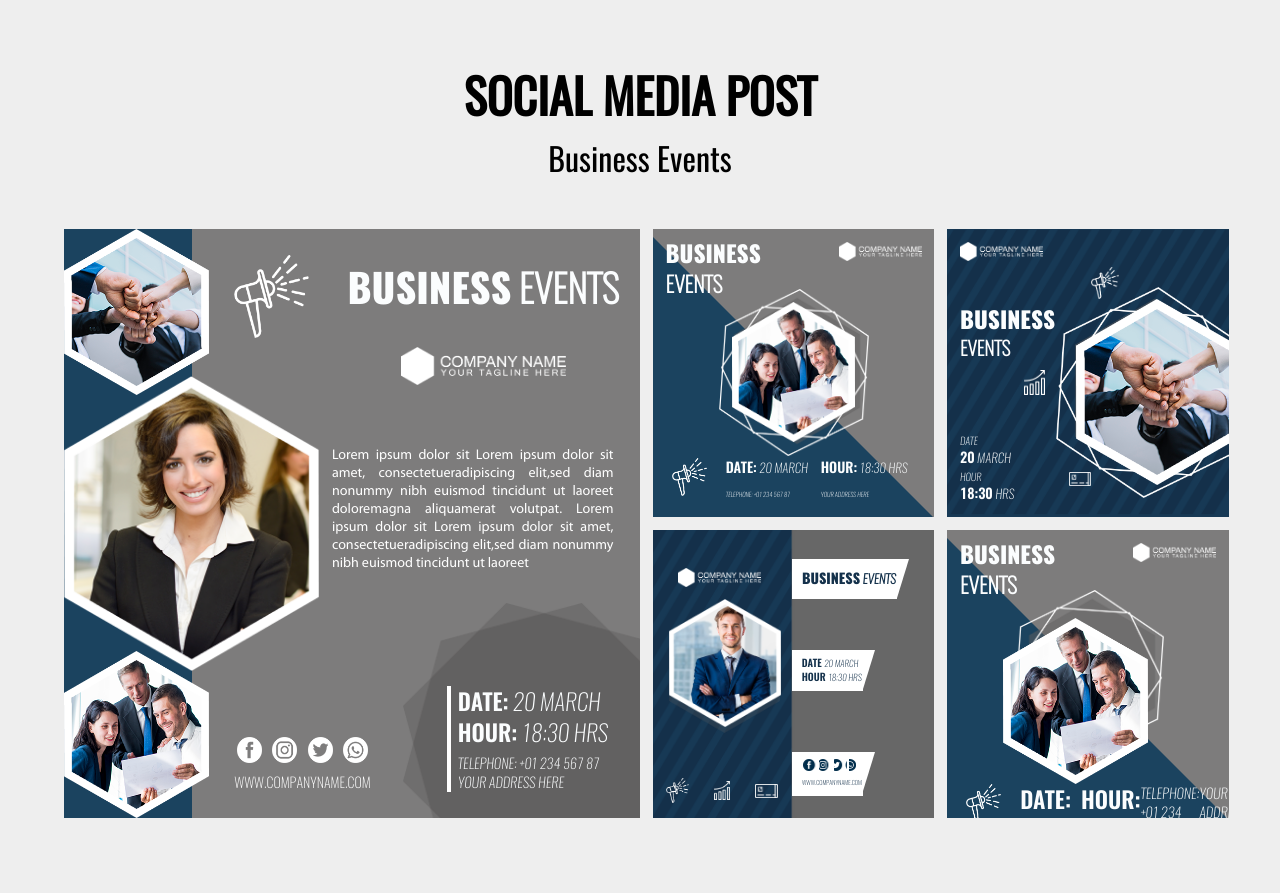
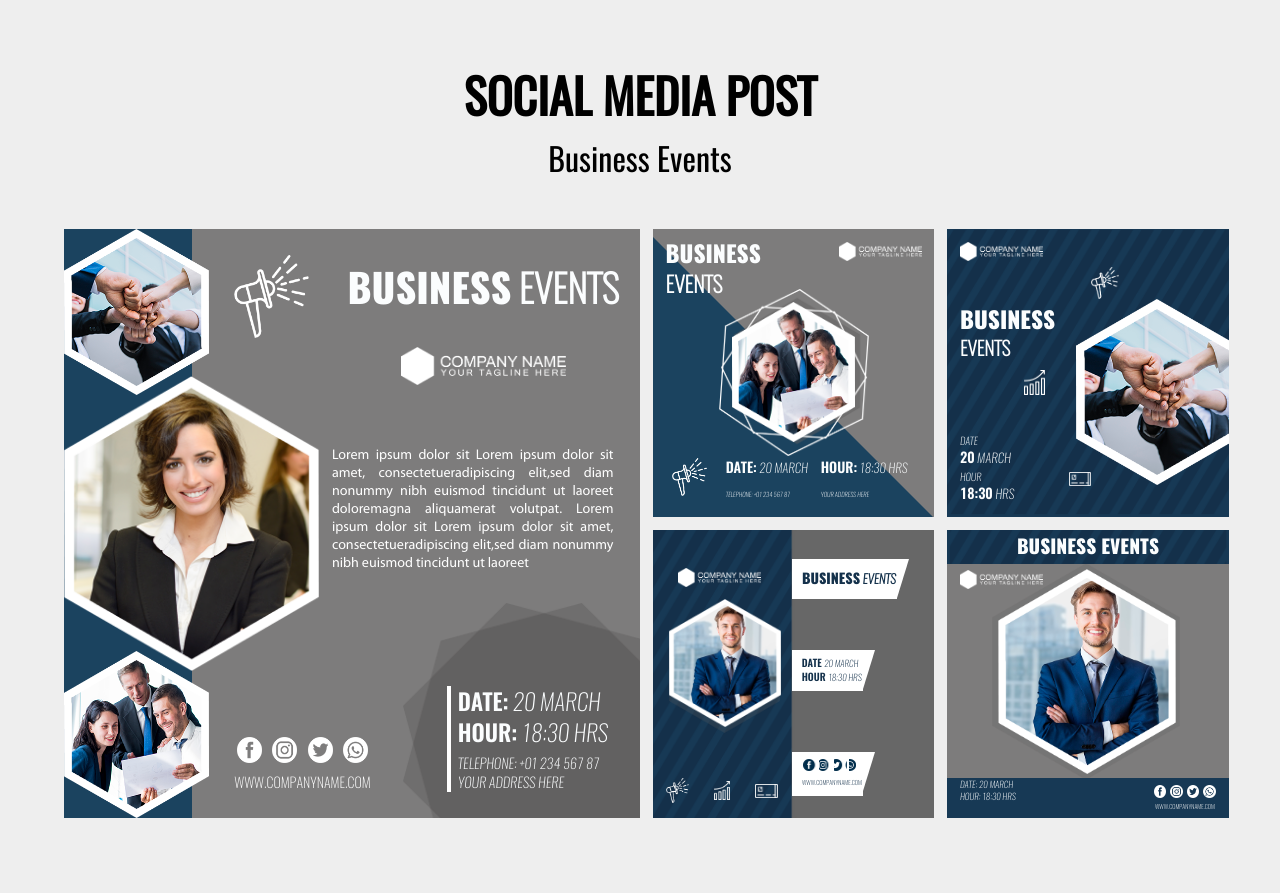
Before and after one commit to shepelenkosasha/test5, a plain HTML site: page index.html in a window 1280 px wide. Drawn offline with Linux system fonts and the light colour scheme.

Commit message:
add block5

```diff
--- a/css/block2.css
+++ b/css/block2.css
@@ -1,3 +1,7 @@
+.block-2 {
+    z-index: -3;
+}
+
 .triangle {
     position: absolute;
     bottom: 0;
--- a/css/block3.css
+++ b/css/block3.css
@@ -1,4 +1,5 @@
 .block-3 {
+    margin-bottom: 0;
     background: no-repeat 50%/cover url(../img/components/bg-blue.png);
 }
 
--- a/css/block4.css
+++ b/css/block4.css
@@ -1,4 +1,5 @@
 .block-4 {
+    z-index: -2;
     background: no-repeat -1vw/56% url(../img/components/bg-block4.png), right/50% #676767;
 }
 
--- /dev/null
+++ b/css/block5.css
@@ -0,0 +1,81 @@
+.block-5 {
+    z-index: -3;
+    margin-bottom: 0;
+}
+
+.wrap5-top {
+    text-align: center;
+    background: url(../img/components/bg-blue.png) 50%/cover no-repeat;
+}
+
+.block5-title {
+    margin: 0;
+    margin-top: -1.4vw;
+}
+
+.block5-title-bold {
+    margin: 0;
+    font-size: 1.5vw;
+}
+
+.block5-title {
+    position: relative;
+}
+
+.wrap5-center {
+    position: relative;
+}
+
+.block5-companyLogo {
+    height: 1.5vw;
+    margin-left: 1vw;
+    margin-bottom: 14.4vw;
+}
+
+.block5-shape {
+    height: 17vw;
+    top: -0.1vw;
+    left: 3.5vw;
+    z-index: -1;
+}
+
+.block5-img-man {
+    height: 16vw;
+    margin-top: 0.4vw;
+    margin-left: -3.8vw;
+}
+
+.wrap5-bottom {
+    display: flex;
+    justify-content: space-between;
+    background-color: #173955;
+}
+
+.block5-bottom-dateBlock {
+    margin-left: 1vw;
+    margin-bottom: 0.5vw;
+}
+
+.date-block5-date,
+.date-block5-hour {
+    font-size: 0.7vw;
+    margin-bottom: 0;
+}
+
+.block5-social-block {
+    margin: 0;
+    margin-right: 1vw;
+    padding-top: 0.5vw;
+    padding-bottom: 0.8vw;
+}
+
+.block5-link {
+    height: 1vw;
+    margin-right: 0;
+    margin-bottom: 0;
+}
+
+.block5-link-company {
+    display: block;
+    font-size: 0.485vw;
+}
--- a/css/style.css
+++ b/css/style.css
@@ -99,7 +99,6 @@ main {
     margin: 0 auto;
     background-color: #7d7c7c;
     position: relative;
-    z-index: -3;
     overflow: hidden;
     margin-right: 1vw;
     width: 22vw;
--- a/index.html
+++ b/index.html
@@ -9,6 +9,7 @@
     <link rel="stylesheet" href="./css/block2.css">
     <link rel="stylesheet" href="./css/block3.css">
     <link rel="stylesheet" href="./css/block4.css">
+    <link rel="stylesheet" href="./css/block5.css">
     <title>Document</title>
 </head>
 <body>
@@ -68,7 +69,7 @@
                 </div>
                 <div class="wrapperBlock2">
                     <div class="wrapperBlock2-top">
-                        <div class="block-small">
+                        <div class="block-small block-2">
                             <div class="triangle"></div>
                             <div class="wrap2-top">
                                 <h2 class="title-post block2-title"><span class="title-post-bold block2-title-bold">BUSINESS</span><br/> EVENTS</h2>
@@ -145,25 +146,28 @@
                                 </div>
                             </div>
                         </div>
-                        <div class="block-small">
-                            <div class="triangle"></div>
-                            <div class="wrap2-top">
-                                <h2 class="title-post block2-title"><span class="title-post-bold block2-title-bold">BUSINESS</span><br/> EVENTS</h2>
-                                <img class="companyLogo block2-companyLogo" src="img/components/companyLogo.png" alt="">
+                        <div class="block-small block-5">
+                            <div class="wrap5-top">
+                                <h2 class="title-post block5-title"><span class="title-post-bold block5-title-bold">BUSINESS EVENTS</span></h2>
                             </div>
-                            <div class="wrap2-center">
-                                <img class="poly-img" src="img/components/poly-img.png" alt="">
-                                <img src="img/components/img-people.png" alt="" class="img-people">
+                            <div class="wrap5-center">
+                                <img class="companyLogo block5-companyLogo" src="img/components/companyLogo.png" alt="">
+                                <img class="shape block5-shape" src="img/components/Shape.png" alt="">
+                                <img class="img-man block5-img-man" src="img/components/img-man.png" alt="">
                             </div>
-                            <div class="wrap2-bottom">
-                                <img class="shout block2-shout" src="img/components/shout.png" alt="">
-                                <div class="date-block2">
-                                    <div class="date"><span class="date-bold">DATE:</span> 20 MARCH</div>
-                                    <div class="hour"><span class="date-bold">HOUR:</span> 18:30 HRS</div>
+                            <div class="wrap5-bottom">
+                                <div class="block5-bottom-dateBlock">
+                                    <div class="date date-block5-date">DATE: 20 MARCH</div>
+                                    <div class="hour date-block5-hour">HOUR: 18:30 HRS</div>
                                 </div>
-                                <div class="tel-block2">
-                                    <div class="tel">TELEPHONE: <a href="#" class="tel-link">+01 234 567 87</a></div>
-                                    <div class="address">YOUR ADDRESS HERE</div>
+                                <div class="social-block block5-social-block">
+                                    <div class="social-block-link block5-block-link">
+                                        <a href="#"><img class="link-fb block5-link" src="img/social/fb.png" alt=""></a>
+                                        <a href="#"><img class="link-ins block5-link" src="img/social/ins.png" alt=""></a>
+                                        <a href="#"><img class="link-tw block5-link" src="img/social/tw.png" alt=""></a>
+                                        <a href="#"><img class="link-vib block5-link" src="img/social/vib.png" alt=""></a>
+                                    </div>
+                                    <a class="link-company block5-link-company" href="#">WWW.COMPANYNAME.COM</a>
                                 </div>
                             </div>
                         </div>
```
